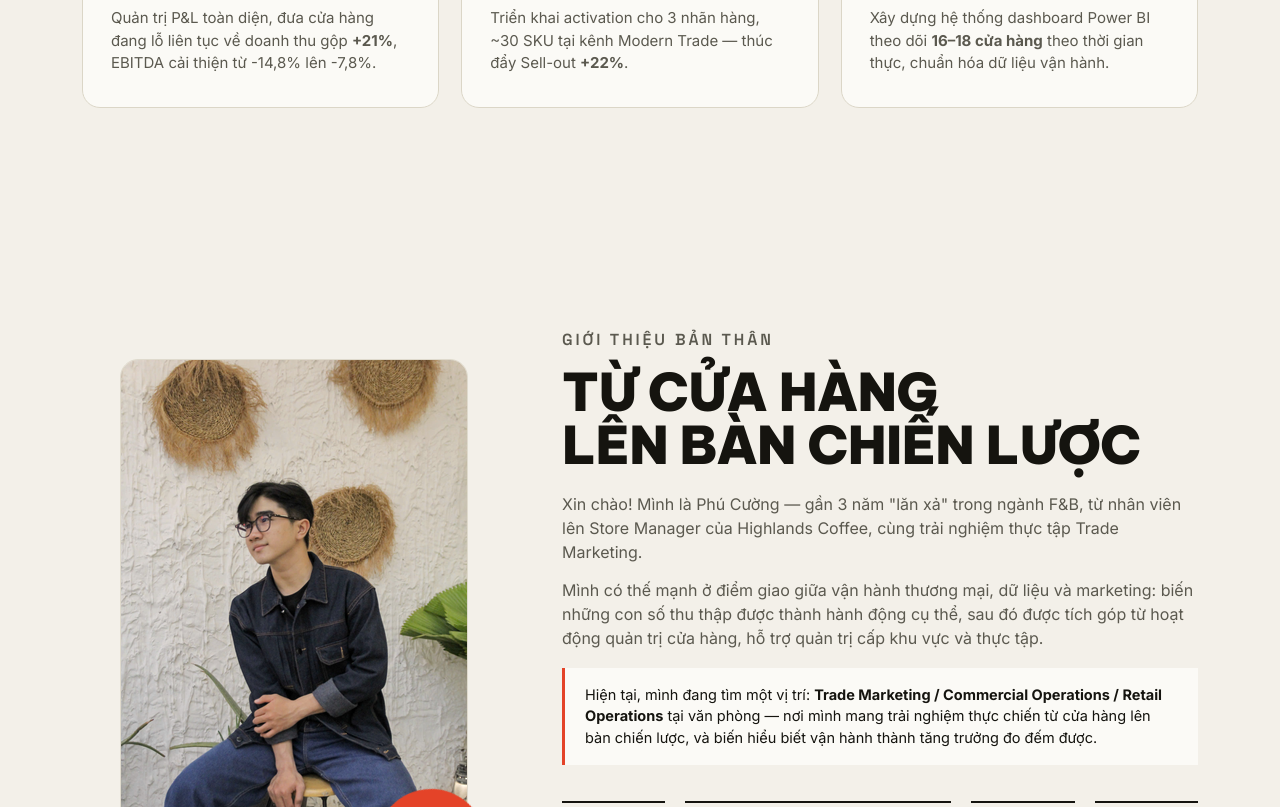
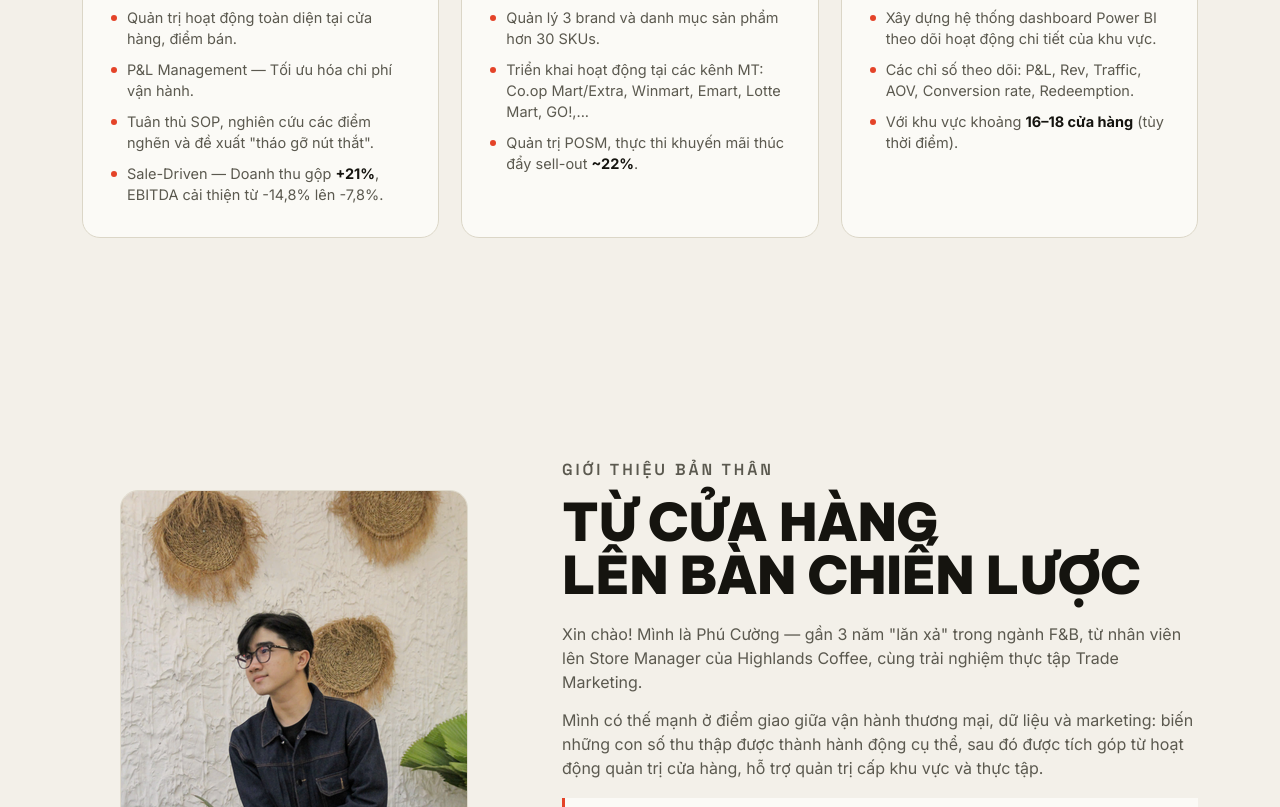
Before and after one commit to nguyenphucuong1104-commits/phu-cuong-portfolio, a plain HTML site: page index.html in a window 1280 px wide. Shown: the part 1346-2153 px from the top of the page. Drawn offline with Linux system fonts and the light colour scheme.

Commit message:
Cập nhật nội dung 3 pillar năng lực

```diff
--- a/index.html
+++ b/index.html
@@ -161,6 +161,14 @@
   .pillar .icon svg{width:26px; height:26px;}
   .pillar h3{font-family:'Space Grotesk',sans-serif; font-weight:700; font-size:20px; text-transform:uppercase; margin-bottom:12px;}
   .pillar p{color:var(--ink-soft); font-size:15px;}
+  .pillar-list{list-style:none; display:flex; flex-direction:column; gap:10px;}
+  .pillar-list li{
+    position:relative; padding-left:16px; color:var(--ink-soft); font-size:14.5px; line-height:1.45;
+  }
+  .pillar-list li::before{
+    content:''; position:absolute; left:0; top:.55em; width:6px; height:6px; border-radius:50%; background:var(--accent);
+  }
+  .pillar-list li strong{color:var(--ink);}
   .pillar .num{font-family:'Be Vietnam Pro',sans-serif; font-weight:900; font-size:13px; color:var(--accent); margin-bottom:10px; display:block;}
 
   /* ABOUT */
@@ -356,7 +364,12 @@
             <svg viewBox="0 0 24 24" fill="none" stroke="currentColor" stroke-width="2" stroke-linecap="round" stroke-linejoin="round"><path d="M3 21h18"/><path d="M5 21V9l7-5 7 5v12"/><path d="M9 21v-6h6v6"/></svg>
           </div>
           <h3>Vận hành</h3>
-          <p>Quản trị P&amp;L toàn diện, đưa cửa hàng đang lỗ liên tục về doanh thu gộp <strong>+21%</strong>, EBITDA cải thiện từ -14,8% lên -7,8%.</p>
+          <ul class="pillar-list">
+            <li>Quản trị hoạt động toàn diện tại cửa hàng, điểm bán.</li>
+            <li>P&amp;L Management — Tối ưu hóa chi phí vận hành.</li>
+            <li>Tuân thủ SOP, nghiên cứu các điểm nghẽn và đề xuất "tháo gỡ nút thắt".</li>
+            <li>Sale-Driven — Doanh thu gộp <strong>+21%</strong>, EBITDA cải thiện từ -14,8% lên -7,8%.</li>
+          </ul>
         </div>
         <div class="pillar" data-reveal>
           <span class="num">02</span>
@@ -364,7 +377,11 @@
             <svg viewBox="0 0 24 24" fill="none" stroke="currentColor" stroke-width="2" stroke-linecap="round" stroke-linejoin="round"><path d="M3 3v18h18"/><path d="m19 9-5 5-4-4-3 3"/></svg>
           </div>
           <h3>Trade Marketing</h3>
-          <p>Triển khai activation cho 3 nhãn hàng, ~30 SKU tại kênh Modern Trade — thúc đẩy Sell-out <strong>+22%</strong>.</p>
+          <ul class="pillar-list">
+            <li>Quản lý 3 brand và danh mục sản phẩm hơn 30 SKUs.</li>
+            <li>Triển khai hoạt động tại các kênh MT: Co.op Mart/Extra, Winmart, Emart, Lotte Mart, GO!,...</li>
+            <li>Quản trị POSM, thực thi khuyến mãi thúc đẩy sell-out <strong>~22%</strong>.</li>
+          </ul>
         </div>
         <div class="pillar" data-reveal>
           <span class="num">03</span>
@@ -372,7 +389,11 @@
             <svg viewBox="0 0 24 24" fill="none" stroke="currentColor" stroke-width="2" stroke-linecap="round" stroke-linejoin="round"><rect x="3" y="3" width="7" height="9" rx="1"/><rect x="14" y="3" width="7" height="5" rx="1"/><rect x="14" y="12" width="7" height="9" rx="1"/><rect x="3" y="16" width="7" height="5" rx="1"/></svg>
           </div>
           <h3>Data Analytics</h3>
-          <p>Xây dựng hệ thống dashboard Power BI theo dõi <strong>16–18 cửa hàng</strong> theo thời gian thực, chuẩn hóa dữ liệu vận hành.</p>
+          <ul class="pillar-list">
+            <li>Xây dựng hệ thống dashboard Power BI theo dõi hoạt động chi tiết của khu vực.</li>
+            <li>Các chỉ số theo dõi: P&amp;L, Rev, Traffic, AOV, Conversion rate, Redeemption.</li>
+            <li>Với khu vực khoảng <strong>16–18 cửa hàng</strong> (tùy thời điểm).</li>
+          </ul>
         </div>
       </div>
     </div>
```
